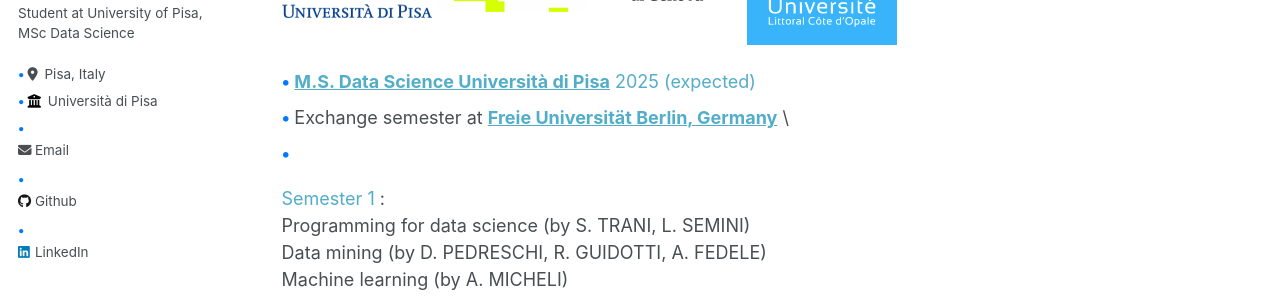
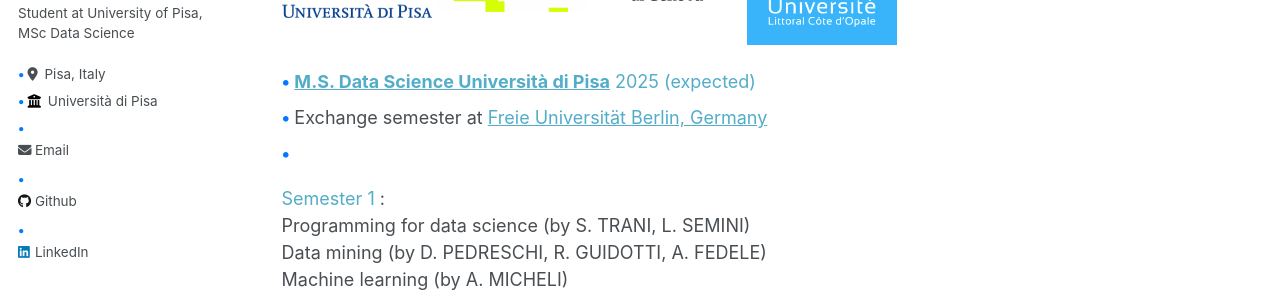
Before and after one commit to emadchelhi/emadchelhi.github.io, a Jekyll site: the page built from _pages/cv.md, in a window 1280 px wide and 900 px high. Shown: the part 345-641 px from the top of the window. Built offline with Jekyll 4.4.1, drawn with Linux system fonts in a browser that asks for light colours.

Commit message:
Update cv.md

```diff
--- a/_pages/cv.md
+++ b/_pages/cv.md
@@ -13,7 +13,7 @@ redirect_from:
 <img src="/images/universita-di-pisa.png" alt="MVA" width="150" height="100" /> <img src="/images/fu_logo.png" alt="MVA" width="150" height="100" /> <img src="/images/unige_logo.png" alt="MVA" width="150" height="100" /> <img src="/images/ulco_logo.jpg" alt="MVA" width="150" height="100" />
 
 * <span style="color:rgba(82,173,200,255)">**[M.S. Data Science Università di Pisa](https://didattica.di.unipi.it/en/master-programme-in-data-science-and-business-informatics/)** 2025 (expected)</span>
-  * Exchange semester at **[Freie Universität Berlin, Germany](https://www.mi.fu-berlin.de/en/data-science/index.html)** \
+  * Exchange semester at [Freie Universität Berlin, Germany](https://www.mi.fu-berlin.de/en/data-science/index.html)
   * <span style="color:rgba(82,173,200,255)">Semester 1 </span>: \
     Programming for data science (by S. TRANI, L. SEMINI) \
     Data mining (by D. PEDRESCHI, R. GUIDOTTI, A. FEDELE) \
```
